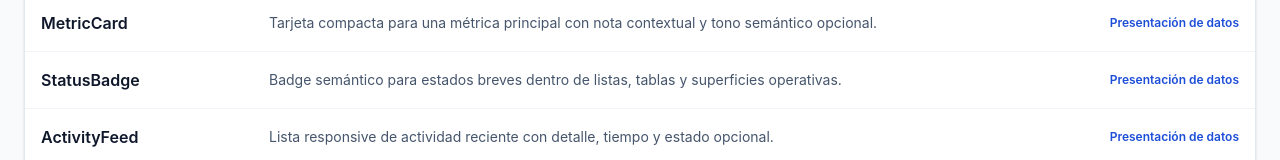
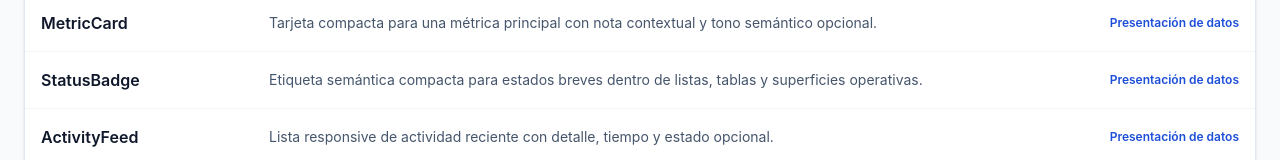
Before and after one commit to LuisHdezE/WebBlueprint, a React (Vite) app: page /docs in a window 1280 px wide. Shown: the part 1108-1268 px from the top of the page. Built offline with nearby package versions, Linux system fonts and the light colour scheme.

Commit message:
docs(u2.1): completar descripción visible en español

```diff
--- a/src/documentation/documentation.catalog.ts
+++ b/src/documentation/documentation.catalog.ts
@@ -107,7 +107,7 @@ export const componentDocumentation: readonly ComponentDocumentationEntry[] = [
     category: 'Data display',
     maturity: 'stable',
     sourcePath: 'src/components/data-display/StatusBadge.tsx',
-    summary: 'Badge semántico para estados breves dentro de listas, tablas y superficies operativas.',
+    summary: 'Etiqueta semántica compacta para estados breves dentro de listas, tablas y superficies operativas.',
     props: [
       { name: 'label', type: 'string', required: true, description: 'Texto visible del estado.' },
       { name: 'tone', type: "'success' | 'warning' | 'info' | 'neutral'", required: false, defaultValue: 'neutral', description: 'Tono semántico visual del estado.' },
```
